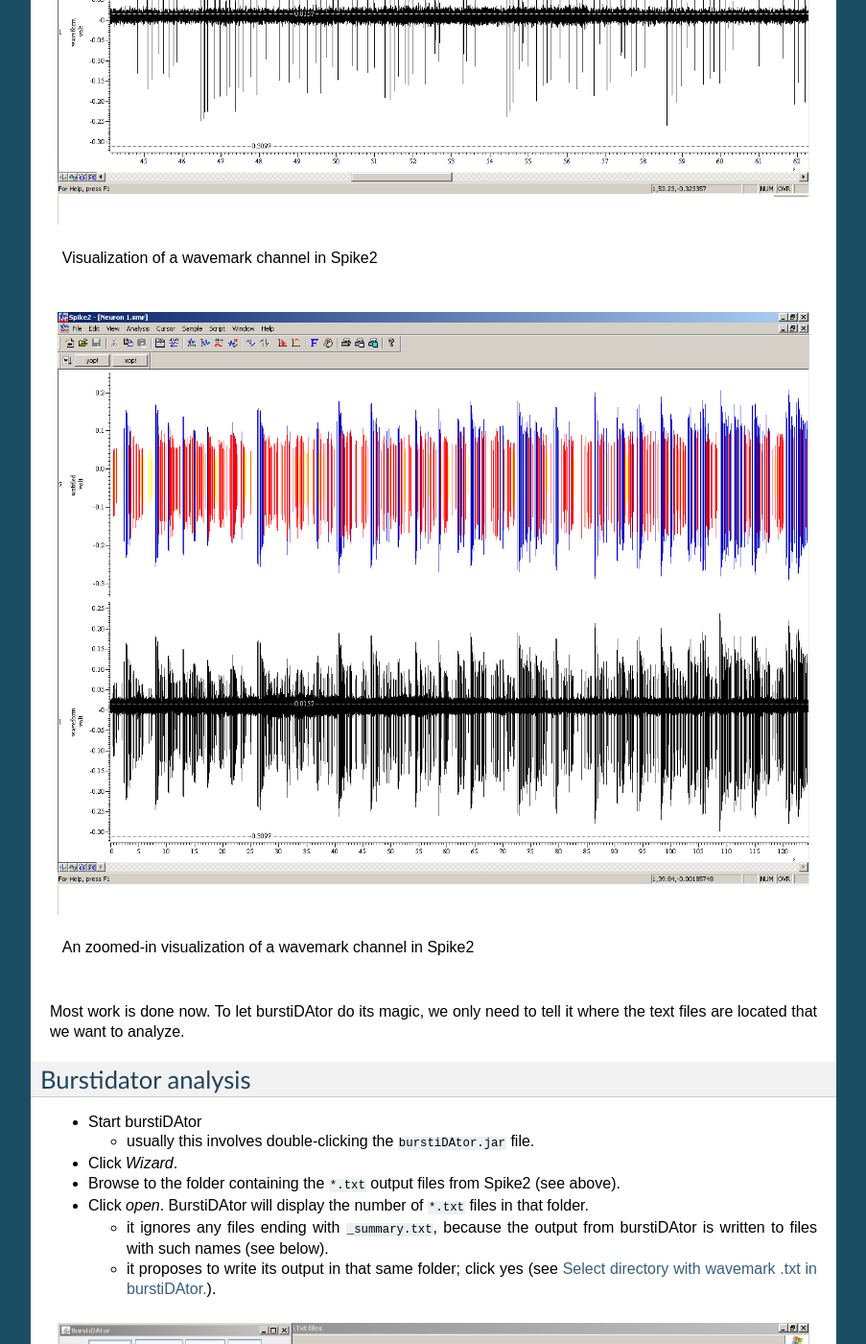
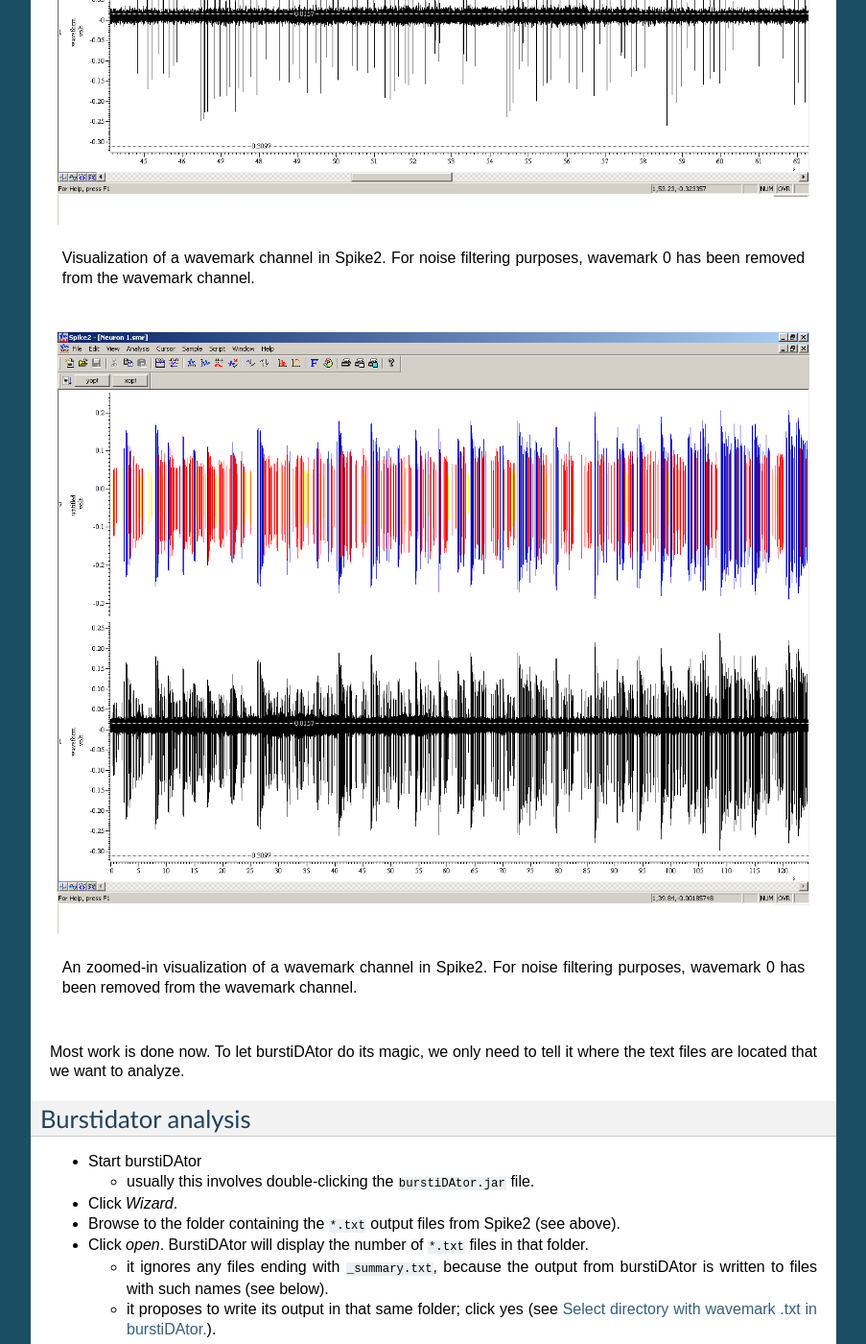
Before and after one commit to nno/burstiDAtor, a Sphinx documentation site: the page built from doc/source/manual.rst, in a window 1280 px wide and 1400 px high, scrolled down 2102 px. Shown: the whole window at 96% size, without its empty margins (198-1101 px from the left). Built offline with Sphinx 7.4.7, drawn with Linux system fonts in a browser that asks for light colours; some of the changed text lies outside the part shown.

Commit message:
DOC: update figure captions

```diff
--- a/doc/source/manual.rst
+++ b/doc/source/manual.rst
@@ -43,13 +43,13 @@
 
 .. figure:: _static/wavemark_channel.png
 
-   Visualization of a wavemark channel in Spike2
+   Visualization of a wavemark channel in Spike2. For noise filtering purposes, wavemark 0 has been removed from the wavemark channel.
 
 .. _fig_wavemark_channel_detail:
 
 .. figure:: _static/wavemark_channel_detail.png
 
-   An zoomed-in visualization of a wavemark channel in Spike2
+   An zoomed-in visualization of a wavemark channel in Spike2. For noise filtering purposes, wavemark 0 has been removed from the wavemark channel.
 
 Most work is done now. To let burstiDAtor do its magic, we only need to tell it where the text files are located that we want to analyze.
 
```
